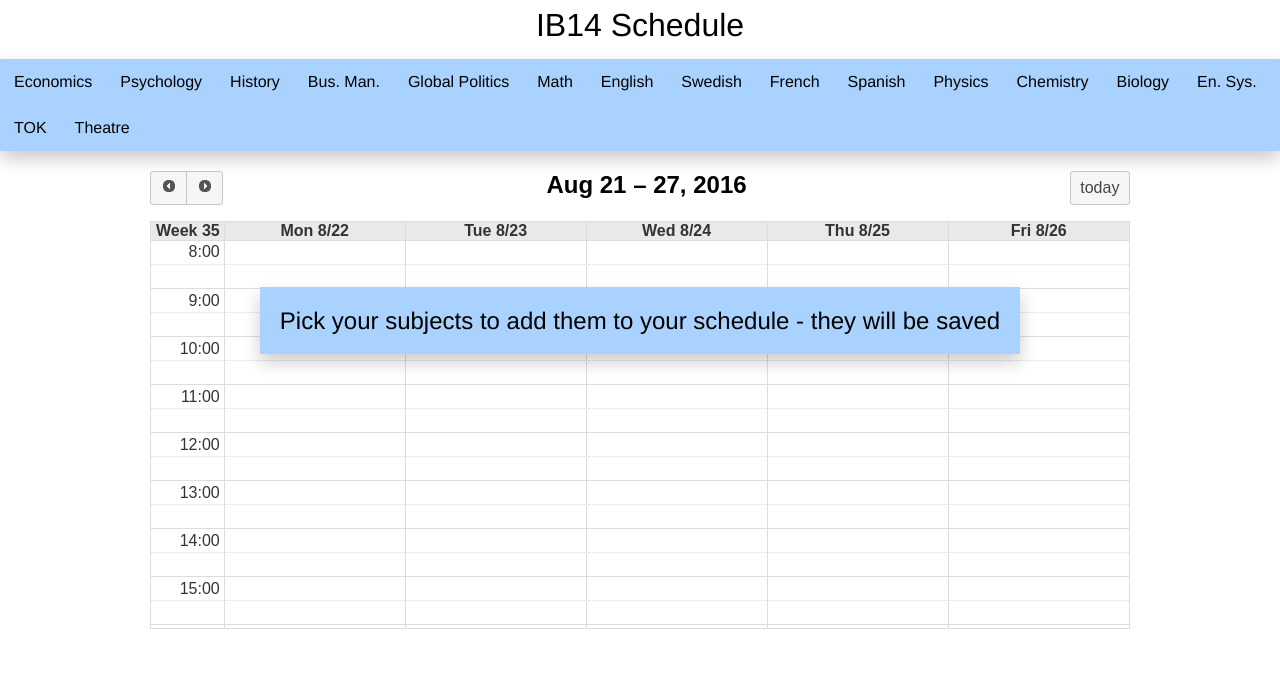
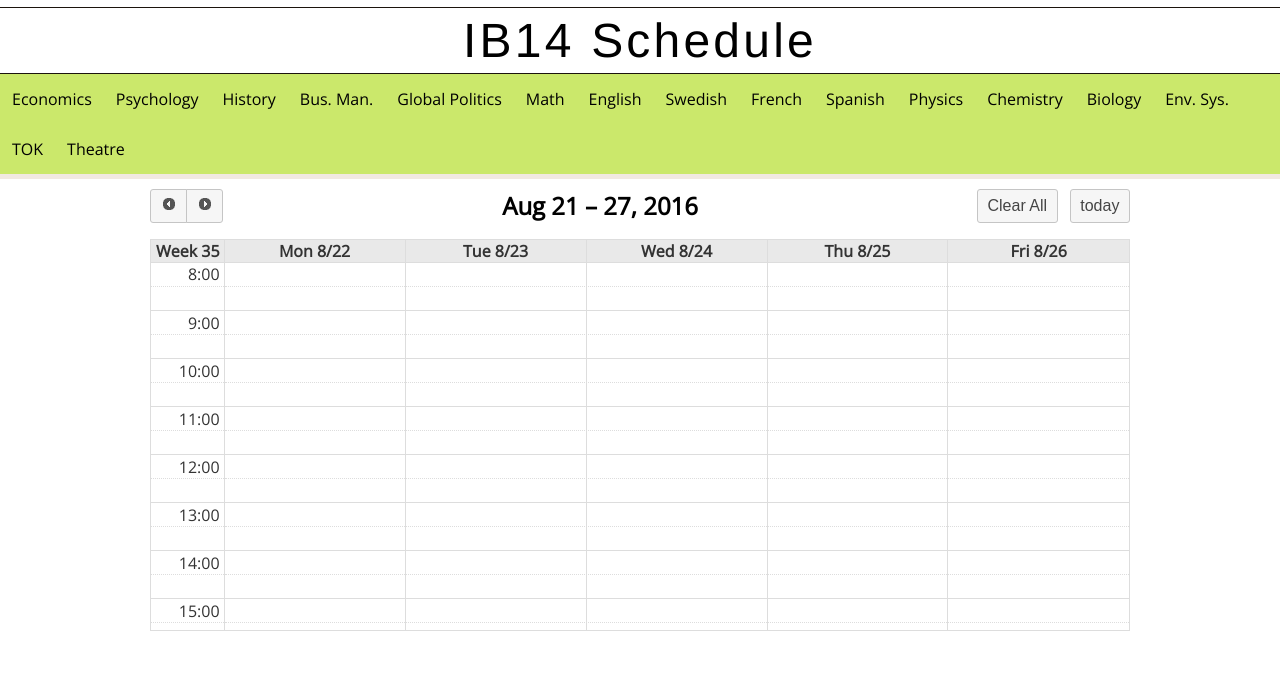
Before and after one commit to keijokorhonen/mcnutty-website, a PHP site: page /schedule.html in a window 1280 px wide. Shown: the part 43-737 px from the top of the page. Run offline with PHP 8.4, Linux system fonts and the light colour scheme; lists and menus that the app fills with data are empty.

Commit message:
Minor design changes
- added a clear all button
- changed design
- removed accents that weren’t displaying properly
- disabled welcome message for the moment

```diff
--- a/css/schedule.css
+++ b/css/schedule.css
@@ -2,13 +2,26 @@
   position: absolute;
   top: 50px;
   text-align: center;
+  font-family: 'Open Sans', sans-serif;
 
 }
 
 #title {
-  font-size: 2em;
+  font-size: 3em;
+  font-family: 'Helvetica', sans-serif;
+  font-weight: 100;
 }
+
+#title-bar {
+  border-top: solid 1px #1C140D;
+  border-bottom: solid 1px #1C140D;
+  padding: 5px;
+  letter-spacing: 0.2em;
+
+}
+
 #class-bar {
+  position: relative;
   width: 100%;
   margin: auto;
 }
@@ -31,18 +44,21 @@
 #schedule {
   margin-left: 150px;
   margin-right: 150px;
-  margin-top: 20px;
+  margin-top: 10px;
+  font-family: 'Open Sans', sans-serif;
+
 }
 
 
 
 ul {
     list-style-type: none;
-    margin-top: 15px;
+    margin: 0;
     padding: 0;
     overflow: hidden;
-    background-color: 	#AAD2FF;
-    box-shadow: 0px 8px 16px 0px rgba(0,0,0,0.2);
+    background-color: 	#CBE86B;
+    border-bottom: solid 5px #F2E9E1;
+    /* box-shadow: 0px 0px 16px 0px rgba(0,0,0,0.2); */
 
 }
 
@@ -55,14 +71,14 @@ li a, .dropbtn {
     display: inline-block;
     color: black;
     text-align: center;
-    padding: 14px 14px;
+    padding: 14px 12px;
     text-decoration: none;
     cursor: pointer;
 
 }
 
 li a:hover, .dropdown:hover .dropbtn {
-    background-color: #C5E1FF;
+    background-color: #d8ee91;
 }
 
 li.dropdown {
@@ -97,11 +113,9 @@ li.dropdown {
   background-color: #f1f1f1
 }
 
-.show {
-  display:block;
-}
 
-#message {
+
+.message {
   position: absolute;
   top: 300px;
   width: 100%;
@@ -109,10 +123,21 @@ li.dropdown {
   z-index: 8;
 }
 
-#message span{
+.message span{
   font-size: 1.5em;
   padding: 20px;
-  background-color: #AAD2FF;
+  background-color: #F2E9E1;
   box-shadow: 0px 8px 16px 0px rgba(0,0,0,0.2);
 
 }
+
+.message-hidden {
+  display: none;
+}
+.show {
+  display:block;
+}
+
+.hide {
+  display: none;
+}
--- a/schedule.html
+++ b/schedule.html
@@ -3,6 +3,8 @@
     <title> IB Home </title>
     <link rel="stylesheet" type="text/css" href="css/main.css"> <!-- main stylesheet -->
     <link href='https://fonts.googleapis.com/css?family=Oxygen:400,300|Source+Sans+Pro' rel='stylesheet' type='text/css'> <!-- used Google Fonts to import fonts -->
+    <link href='https://fonts.googleapis.com/css?family=Open+Sans' rel='stylesheet' type='text/css'>
+    <link rel="icon" href="icons/calendar.svg">
     <script src="https://ajax.googleapis.com/ajax/libs/jquery/2.2.0/jquery.min.js"> </script> <!-- CDN jqeury source -->
     <script src="js/schedule.js"> </script>
     <!--<script src="https://maxcdn.bootstrapcdn.com/bootstrap/3.3.7/js/bootstrap.min.js" integrity="sha384-Tc5IQib027qvyjSMfHjOMaLkfuWVxZxUPnCJA7l2mCWNIpG9mGCD8wGNIcPD7Txa" crossorigin="anonymous"></script> --> <!-- Bootstrap JS CDN -->
@@ -42,50 +44,6 @@
 
       var class_ids  = [  ECOhlEK ,  ECOhlET , ECOhlAN ,  PSYChlHE ,  PSYCslMNP ,  MAhlCNS ,  MAslLGN ,  MAslMP , MASTslKHL ,  MASTslDL ,  HIShlON ,  HIShlLT ,  HIShlANG ,  BMslEDK , SWEBhlPNL ,  SWEBslPNL ,  SWELLhlLTE ,  SWELLslBM ,  SWELhlGD , CHEMhlSM ,  CHEMhlSCH ,  CHEMslJN ,  GLOPOLHR , THEAhlGG ,  PHYhlFM ,  PHYhlEE , PHYslEE , ENVslNNG , ENVslSTD ,  ENGLhlWR , ENGLLhlFD ,  ENGLLhlGG ,  ENGLslWR ,  ENGBhlPNJ ,  ENGBhlMM ,  ENGLLslANM ,  BIOhlLQ ,  BIOhlBOU , BIOslNNG,  FREBhlHK , FREBslHK,  SPABhlTEU , SPABslTEU, TOK_DL , TOK_LGN ,  TOK_WR ,  TOK_EE ]
 
-
-
-      var changeColor = function(id) {
-        $('#'+id).toggleClass('add-event-clicked')
-        var events = $('#schedule').fullCalendar( 'clientEvents' , id)
-        var event_source = $('#schedule').fullCalendar( 'getEventSourceById', id )
-        if (window[id].clicked == false) {
-          setCookie(id,'y', 20000000)
-          window[id].clicked = false
-          event_source.color = 'rgba(255, 153, 0, 255)'
-          event_source.textColor = 'rgba(255, 255, 255, 255)'
-          event_source.rendering = ''
-          $('#schedule').fullCalendar( 'refetchEvents' )
-        }
-        else {
-          setCookie(id,'n', 20000000);
-          window[id].clicked = true;
-          event_source.color = 'rgba(255, 153, 0, 0)'
-          event_source.textColor = 'rgba(255, 255, 255, 0)'
-          event_source.rendering = 'background'
-          $('#schedule').fullCalendar( 'refetchEvents' )
-        };
-      };
-
-      var addEvent = function(id) {
-        $('#'+id).toggleClass('add-event-clicked')
-        if (window[id][0] == 'unclicked') {
-          setCookie(id,'y', 20000000)
-          window[id][0] = 'clicked'
-          for (i = 1; i < 10; i++) {
-            $('#schedule').fullCalendar('renderEvent', window[id][i], true );
-          }
-          for (i = 10; i < window[id].length; i++) {
-            $('#schedule').fullCalendar('renderEvent', window[id][i], true );
-          }
-        }
-        else {
-          setCookie(id,'n', 20000000);
-          window[id][0] = 'unclicked';
-          for (i = 0; i < window[id].length -1; i++) {
-            $('#schedule').fullCalendar( 'removeEvents', id);
-          };
-        };
-      };
       var addEventSource = function(course) {
         //$('#'+course.id).parent().parent().toggleClass('clicked')
         //$('#'+course.id).parent().toggleClass('clicked')
@@ -102,12 +60,36 @@
         };
       };
 
+      // stuff for the intro message
+      if (getCookie('first-time') == ''){
+        (setCookie('first-time', 'y',20000000));
+      }
+      if (getCookie('first-time') == 'n'){
+        $('#message').toggleClass('message-hidden');
+        $('#message').toggleClass('message');
+
+      }
       $(document).ready(function() {
+        $(".dropdown").hover(function() {
+          $(this).children('.dropdown-content').toggleClass('show');
+        });
+        $(".dropdown-content a").click(function() {
+          if (getCookie('first-time') == 'y') {
+            setCookie('first-time', 'n', 20000000)
+          }
+          $('#message').fadeOut(200); // hides initial message when a class is chosen
+        })
+        $(".dropdown").click(function() {
+          if (getCookie('first-time') == 'y') {
+            setCookie('first-time', 'n', 20000000)
+          }
+          $('#message').fadeOut(200); // hides initial message when a class is chosen
+        })
         $('#schedule').fullCalendar({
           header: {
             left: 'prev,next',
             center: 'title',
-            right: 'today'
+            right: 'clearAll today'
           },
           theme: true,
           defaultDate: '2016-08-22',
@@ -121,9 +103,17 @@
           minTime: '08:00:00',
           maxTime: '17:00:00',
           eventLimit: true, // allow "more" link when too many events
-          aspectRatio: 2.4,
+          aspectRatio: 2.5,
           weekNumberTitle: "Week ",
-          eventSources: []
+          eventSources: [],
+          customButtons: {
+             clearAll: {
+                text: 'Clear All',
+                    click: function() {
+                        $('#schedule').fullCalendar( 'removeEventSources');
+                    }
+                }
+            },
         });
         var i;
         for (i = 0; i < class_ids.length ; i++) {
@@ -131,12 +121,6 @@
               addEventSource(class_ids[i]);
           };
         };
-        $(".dropdown").hover(function() {
-          $(this).children('.dropdown-content').toggleClass('show');
-        });
-        $(".dropdown-content a").click(function() {
-          $('#message').fadeOut(200);
-        })
       });
 
     </script>
@@ -152,7 +136,9 @@
 				</div>
       </div>
       <div id = "content">
-        <span id ="title"> IB14 Schedule </span>
+        <div id = "title-bar">
+          <span id ="title"> IB14 Schedule</span>
+        </div>
         <div id = "class-bar">
           <ul>
             <li class="dropdown">
@@ -255,7 +241,7 @@
               </div>
             </li>
             <li class="dropdown">
-              <a href="javascript:void(0)" class="dropbtn">En. Sys.</a>
+              <a href="javascript:void(0)" class="dropbtn">Env. Sys.</a>
               <div class="dropdown-content">
                 <a href="#" onclick="addEventSource(ENVslSTD)">James Sutherland</a>
                 <a href="#" onclick="addEventSource(ENVslNNG)">G&ouml;ran Nilsson</a>
@@ -275,9 +261,9 @@
               <a href="javascript:void(0)" class="dropbtn" onclick="addEventSource(THEAhlGG)">Theatre</a>
             </li>
           </ul>
-          <div id = "message">
+          <!-- <div class = "message">
             <span> Pick your subjects to add them to your schedule - they will be saved </span>
-          </div>
+          </div> -->
         <div id = "schedule"></div>
       </div>
     </div>
```
Also changed, not shown: icons/calendar.svg (added), js/schedule.js.
